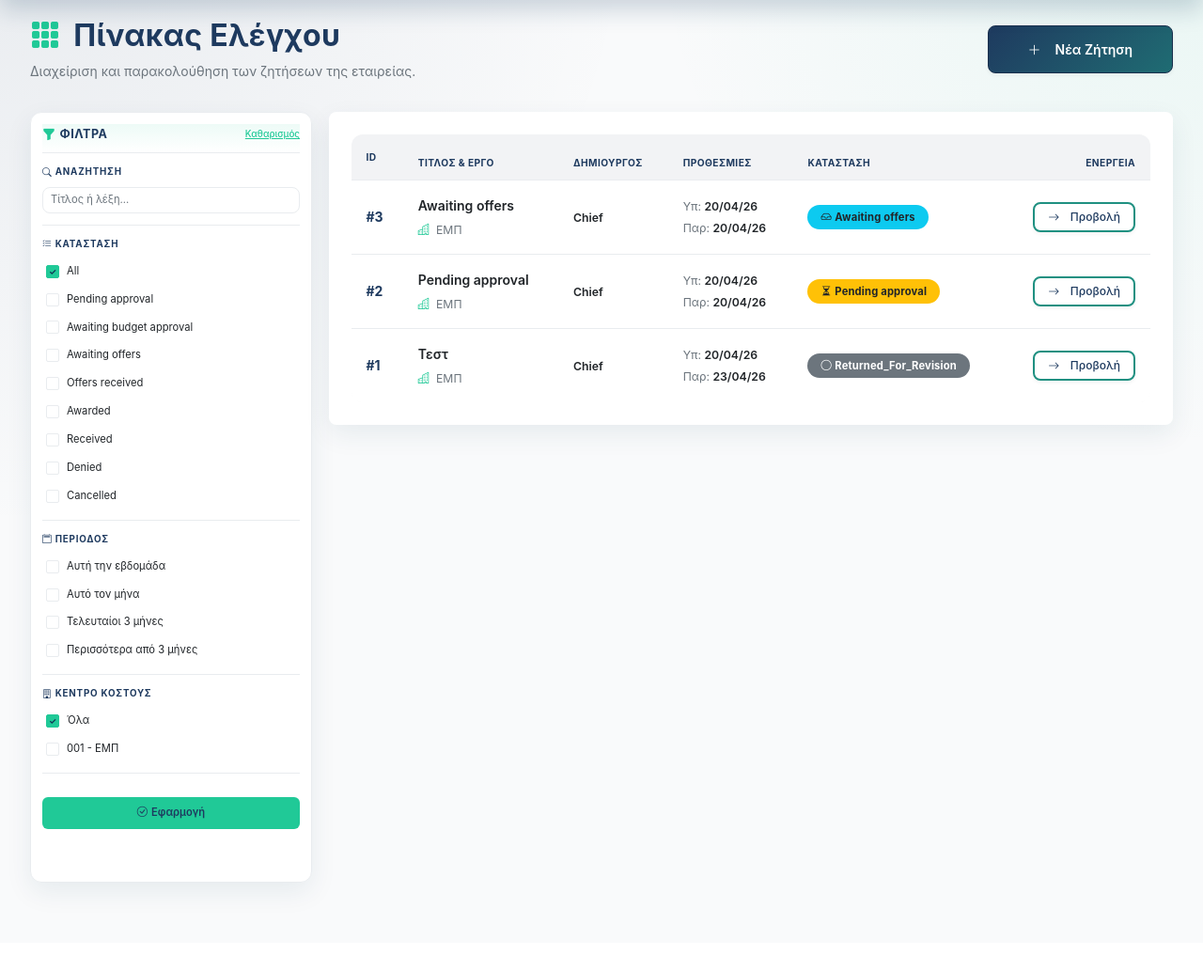
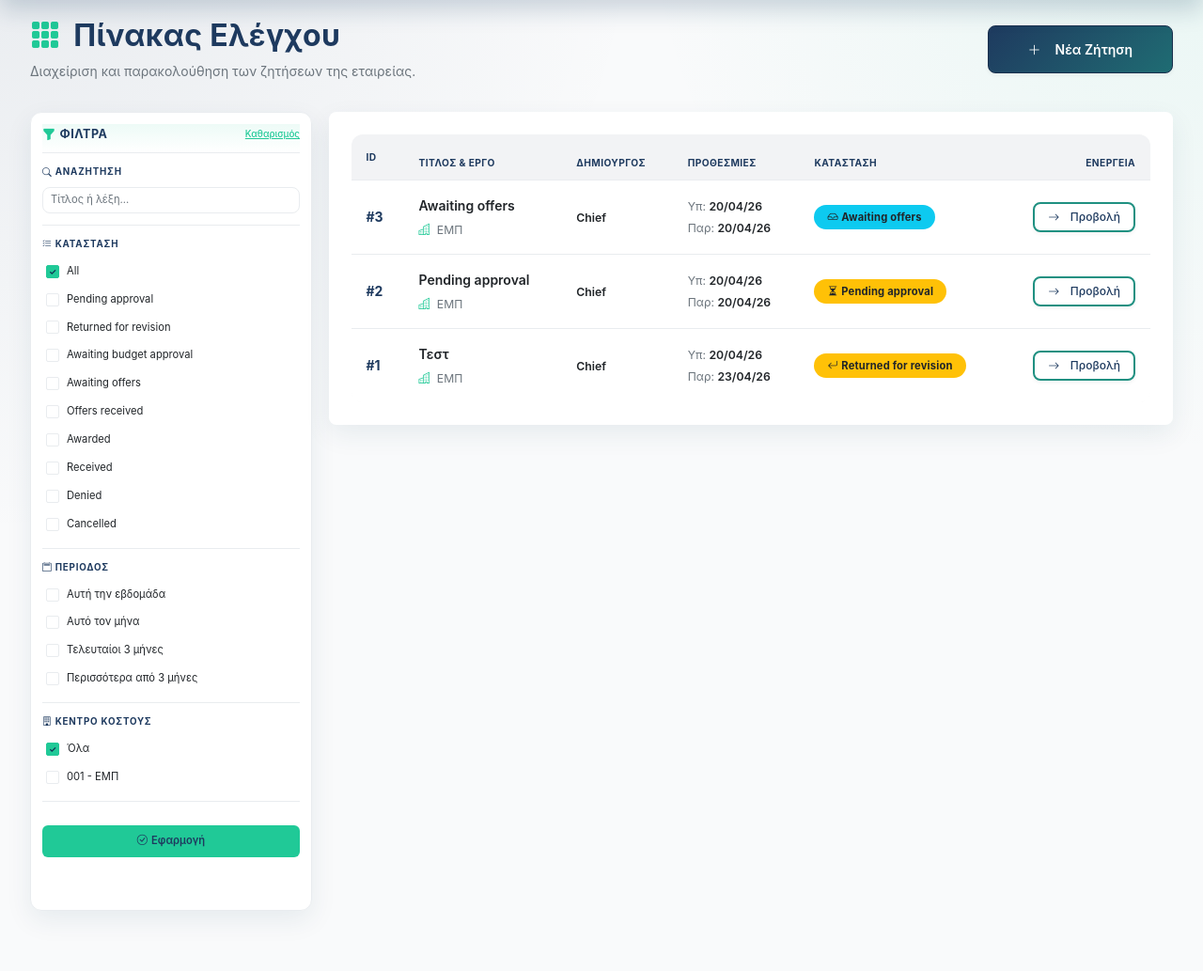
Before and after one commit to Stamos-Art/ProcureApp, a Flask app: page /company/ in a window 1280 px wide. Shown: the part 114-1147 px from the top of the page at 94% size. Before the commit the page ends 1068 px from the top, so only its background shows below. Run offline with Flask 3, Linux system fonts and the light colour scheme; a user stored in the database is signed in; data comes from the database, SQL or seed files in the repository; both versions use the stored data as it was after the commit; some libraries are stand-ins or nearby versions.

Commit message:
Add files via upload

```diff
--- a/App/app/auth.py
+++ b/App/app/auth.py
@@ -30,7 +30,7 @@ def is_editable_by_current_user(rfq) -> bool:
     """Check if current user can edit the RFQ"""
     if session.get("name") != rfq.created_by:
         return False
-    return rfq.status == RFQStatus.PENDING
+    return rfq.status in [RFQStatus.PENDING, RFQStatus.RETURNED_FOR_REVISION]
 
 def get_phase_key(rfq) -> str:
     """Determine the workflow phase for an RFQ"""
@@ -40,6 +40,8 @@ def get_phase_key(rfq) -> str:
         return "denied"
     if rfq.status == RFQStatus.PENDING:
         return "awaiting_approval"
+    if rfq.status == RFQStatus.RETURNED_FOR_REVISION:
+        return "returned_for_revision"
     if rfq.status == RFQStatus.PENDING_FINAL_APPROVAL:
         return "pending_final_approval"
     if rfq.status == RFQStatus.RECEIVED:
@@ -64,6 +66,11 @@ def phase_info(rfq):
             "label": "Awaiting budget approval",
             "badge": "badge bg-danger",
             "icon": "bi-shield-lock"
+        },
+        "returned_for_revision": {
+            "label": "Returned for revision",
+            "badge": "badge bg-warning text-dark",
+            "icon": "bi-arrow-return-left"
         },
         "awaiting_offers": {
             "label": "Awaiting offers",
--- a/App/app/helpers/utils.py
+++ b/App/app/helpers/utils.py
@@ -224,6 +224,7 @@ def get_status_badge(status):
     """Get badge class for RFQ status"""
     badge_map = {
         'pending': 'badge bg-warning text-dark',
+        'returned_for_revision': 'badge bg-warning text-dark',
         'open': 'badge bg-info',
         'closed': 'badge bg-success',
         'received': 'badge bg-success',
@@ -256,6 +257,7 @@ def get_status_display_name(status):
 
     display_map = {
         'pending': 'Pending',
+        'returned_for_revision': 'Returned for revision',
         'open': 'Open',
         'closed': 'Closed',
         'received': 'Received',
--- a/App/app/routes/company.py
+++ b/App/app/routes/company.py
@@ -42,7 +42,7 @@ def dashboard():
     page = request.args.get('page', 1, type=int)
     per_page = 10
     q = (request.args.get("q") or "").strip()
-    phase_filters = [v for v in _parse_multi_values(request.args, 'phase') if v in {'awaiting_approval', 'awaiting_offers', 'offers_received', 'pending_final_approval', 'awarded', 'received', 'denied', 'cancelled'}]
+    phase_filters = [v for v in _parse_multi_values(request.args, 'phase') if v in {'awaiting_approval', 'returned_for_revision', 'awaiting_offers', 'offers_received', 'pending_final_approval', 'awarded', 'received', 'denied', 'cancelled'}]
     cost_center_filters = [v for v in _parse_multi_values(request.args, 'cost_center') if v.isdigit()]
     period_filters = [v for v in _parse_multi_values(request.args, 'period') if v in {'week', 'month', 'quarter', 'older'}]
     phase_query = ','.join(phase_filters)
@@ -407,7 +407,7 @@ def edit_request(req_id):
                 qty = 1.0
             db.session.add(RequestItem(request_id=rfq.id, description=desc, unit=unit, quantity=qty))
 
-        if rfq.status == RFQStatus.DENIED:
+        if rfq.status in [RFQStatus.DENIED, RFQStatus.RETURNED_FOR_REVISION]:
             rfq.status = RFQStatus.PENDING
             rfq.denial_reason = None
 
--- a/App/app/services/status_service.py
+++ b/App/app/services/status_service.py
@@ -31,8 +31,13 @@ RFQ_TRANSITIONS = {
         RFQStatus.CANCELLED.value: ['company', 'chief'],                    # Cancel if no awards yet
     },
     RFQStatus.PENDING_FINAL_APPROVAL.value: {
+        RFQStatus.RETURNED_FOR_REVISION.value: ['chief'],                  # Chief sends back for revision
         RFQStatus.CLOSED.value: ['chief'],                                  # Chief final approval
         RFQStatus.OPEN.value: ['chief'],                                    # Chief rejects award, reopen bidding
+    },
+    RFQStatus.RETURNED_FOR_REVISION.value: {
+        RFQStatus.PENDING.value: ['creator', 'company'],                   # Creator edits and resubmits
+        RFQStatus.CANCELLED.value: ['company', 'chief'],                   # Can still be cancelled before republish
     },
     RFQStatus.DENIED.value: {
         RFQStatus.PENDING.value: ['creator'],                               # Creator re-edits and resubmits
--- a/App/models.py
+++ b/App/models.py
@@ -10,6 +10,7 @@ from app import db
 class RFQStatus(str, Enum):
     """RFQ workflow statuses"""
     PENDING = 'pending'                      # Awaiting chief approval
+    RETURNED_FOR_REVISION = 'returned_for_revision'  # Returned by chief for creator revision
     OPEN = 'open'                            # Chief approved, suppliers can bid
     PENDING_FINAL_APPROVAL = 'pending_final_approval'  # Award > approval_limit, awaiting chief final approval
     CLOSED = 'closed'                        # Chief awarded, items in delivery/fulfillment
--- a/App/templates/company_dash.html
+++ b/App/templates/company_dash.html
@@ -52,6 +52,10 @@
                         <label class="filter-item">
                             <input type="checkbox" name="phase" value="awaiting_approval" class="filter-checkbox" {% if 'awaiting_approval' in phase_filters %}checked{% endif %}>
                             <span class="filter-label">Pending approval</span>
+                        </label>
+                        <label class="filter-item">
+                            <input type="checkbox" name="phase" value="returned_for_revision" class="filter-checkbox" {% if 'returned_for_revision' in phase_filters %}checked{% endif %}>
+                            <span class="filter-label">Returned for revision</span>
                         </label>
                         <label class="filter-item">
                             <input type="checkbox" name="phase" value="pending_final_approval" class="filter-checkbox" {% if 'pending_final_approval' in phase_filters %}checked{% endif %}>
```
Also changed, not shown: App/app/routes/admin.py (+37 -0 lines), App/templates/company_request_detail.html (+4 -4 lines), App/app.db.
